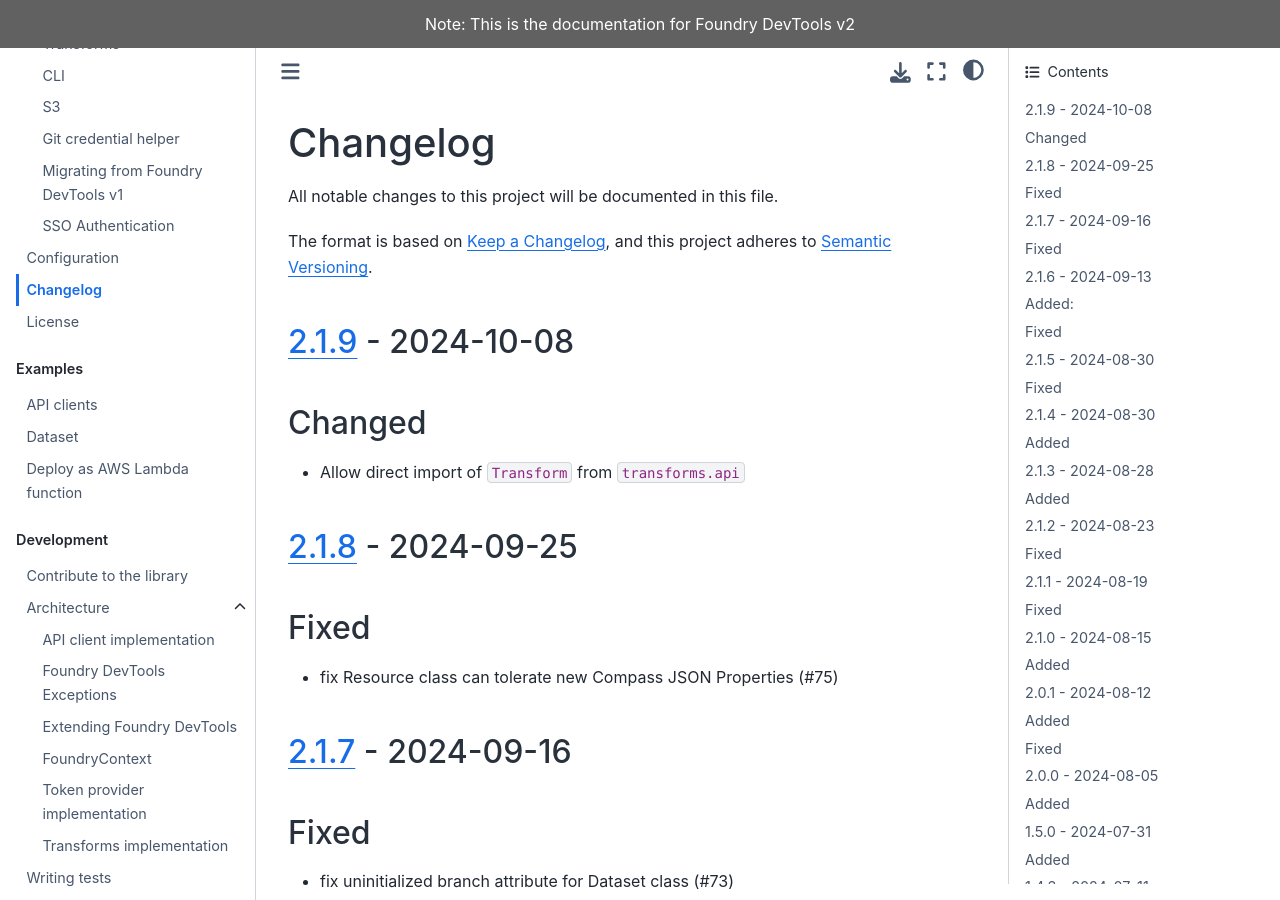
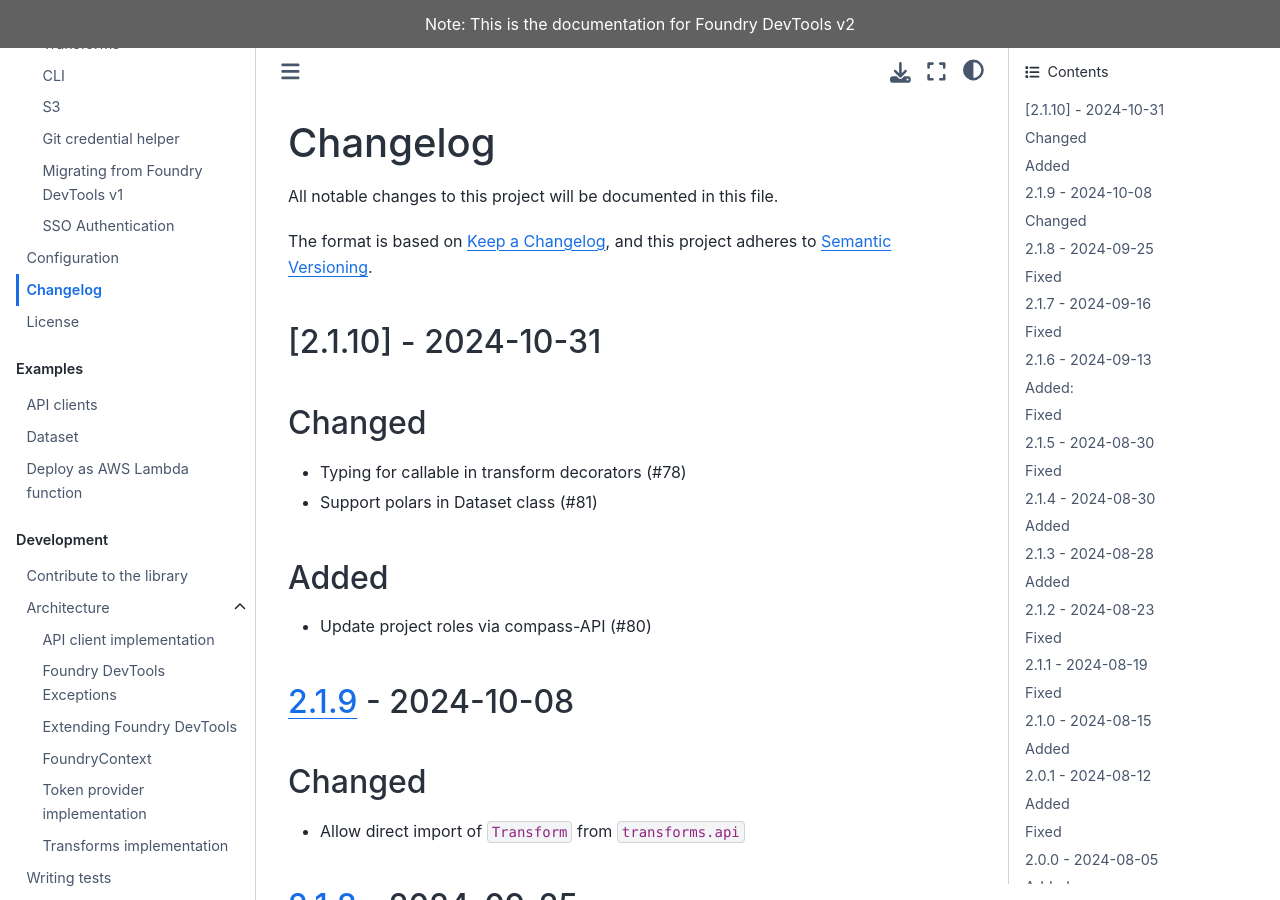
Before and after one commit to emdgroup/foundry-dev-tools, a Sphinx documentation site: the page built from docs/changelog.md, in a window 1280 px wide and 900 px high. Built offline with Sphinx 7.4.7 and the Sphinx Book theme 1.1.4, drawn with Linux system fonts in a browser that asks for light colours; pages that are not in the unit, such as notebooks, are missing from menus; the version number is read from the project's files by our own code.

Commit message:
feat: release v2.1.10

```diff
--- a/docs/changelog.md
+++ b/docs/changelog.md
@@ -4,6 +4,15 @@ All notable changes to this project will be documented in this file.
 
 The format is based on [Keep a Changelog],
 and this project adheres to [Semantic Versioning].
+
+## [2.1.10] - 2024-10-31
+
+## Changed
+  - Typing for callable in transform decorators (#78)
+  - Support polars in Dataset class (#81)
+
+## Added
+  - Update project roles via compass-API (#80)
 
 ## [2.1.9] - 2024-10-08
 
@@ -296,6 +305,7 @@ and this project adheres to [Semantic Versioning].
 [Keep a Changelog]: https://keepachangelog.com/en/1.0.0/
 [Semantic Versioning]: https://semver.org/spec/v2.0.0.html
 
+[2.1.9]: https://github.com/emdgroup/foundry-dev-tools/compare/v2.1.9...v2.1.10
 [2.1.9]: https://github.com/emdgroup/foundry-dev-tools/compare/v2.1.8...v2.1.9
 [2.1.8]: https://github.com/emdgroup/foundry-dev-tools/compare/v2.1.7...v2.1.8
 [2.1.7]: https://github.com/emdgroup/foundry-dev-tools/compare/v2.1.6...v2.1.7
```
